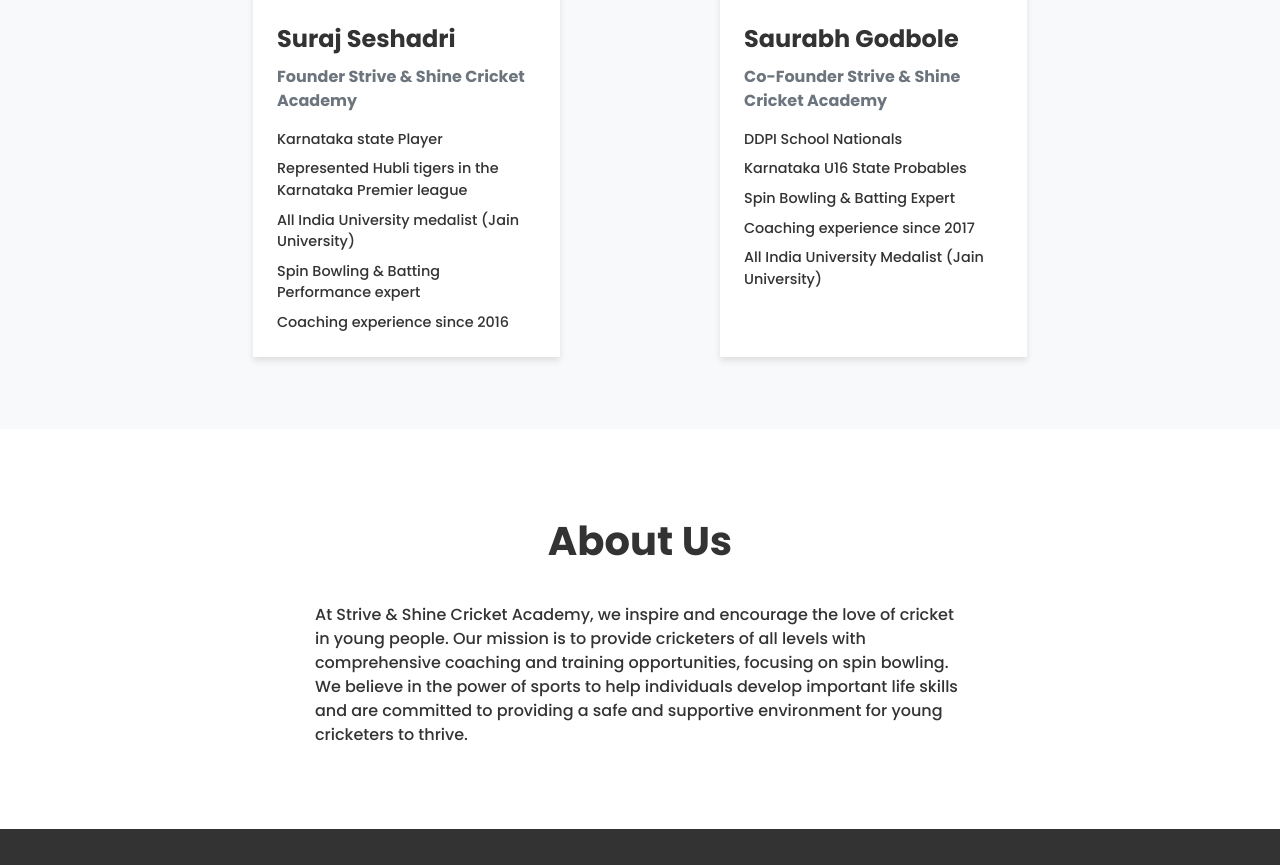
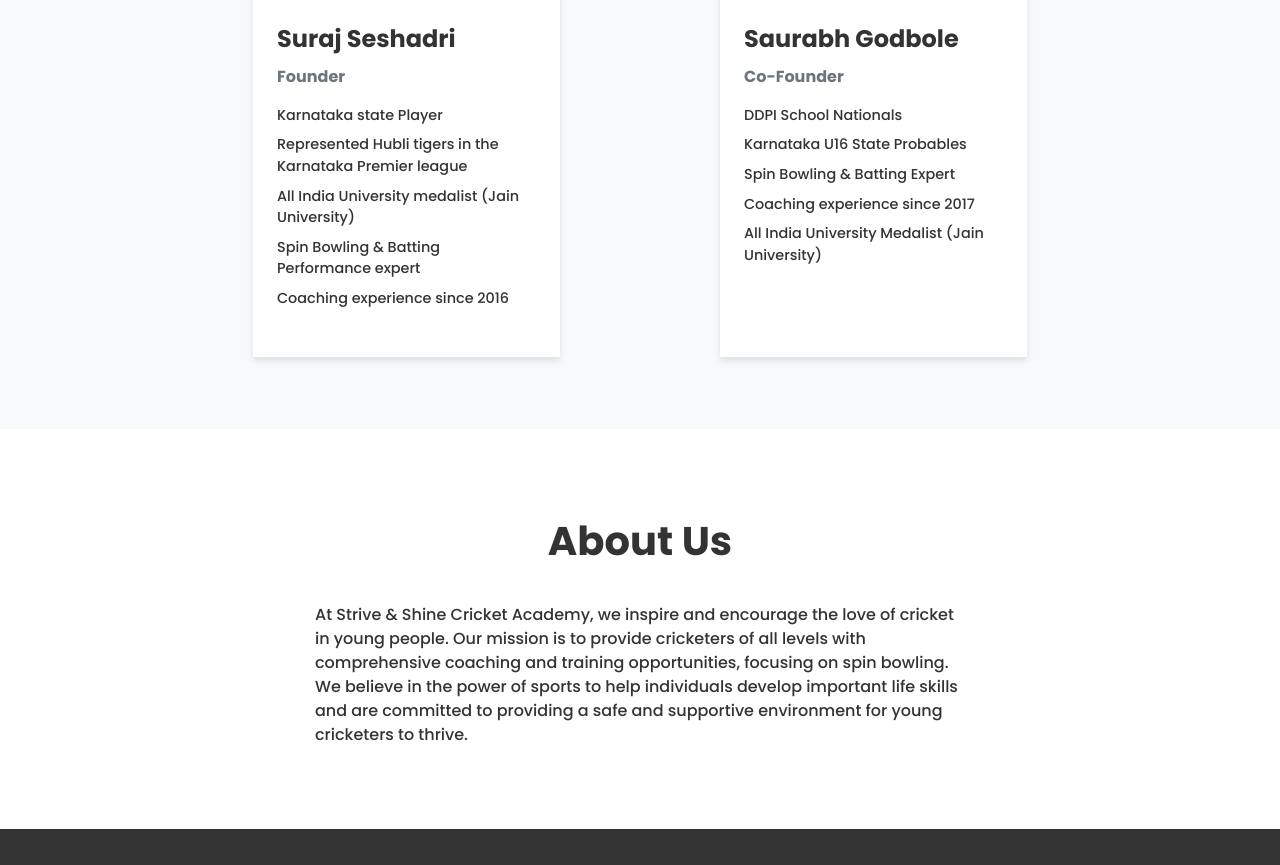
Before and after one commit to samarthum/striveandshine, a plain HTML site: page index.html in a window 1280 px wide. Shown: the part 2569-3434 px from the top of the page. Drawn offline with Linux system fonts and the light colour scheme; grey boxes are pictures that could not be loaded; a web font is replaced by a local one.

Commit message:
Fix profile subheading content

```diff
--- a/index.html
+++ b/index.html
@@ -161,7 +161,7 @@
                     </div>
                     <div class="card-body">
                       <h3>Suraj Seshadri</h3>
-                      <h4>Founder Strive & Shine Cricket Academy</h4>
+                      <h4>Founder</h4>
                       <ul>
                         <li>Karnataka state Player</li>
                         <li>Represented Hubli tigers in the Karnataka Premier league</li>
@@ -177,7 +177,7 @@
                     </div>
                     <div class="card-body">
                       <h3>Saurabh Godbole</h3>
-                      <h4>Co-Founder Strive & Shine Cricket Academy</h4>
+                      <h4>Co-Founder</h4>
                       <ul>
                         <li>DDPI School Nationals</li>
                         <li>Karnataka U16 State Probables</li>
```
